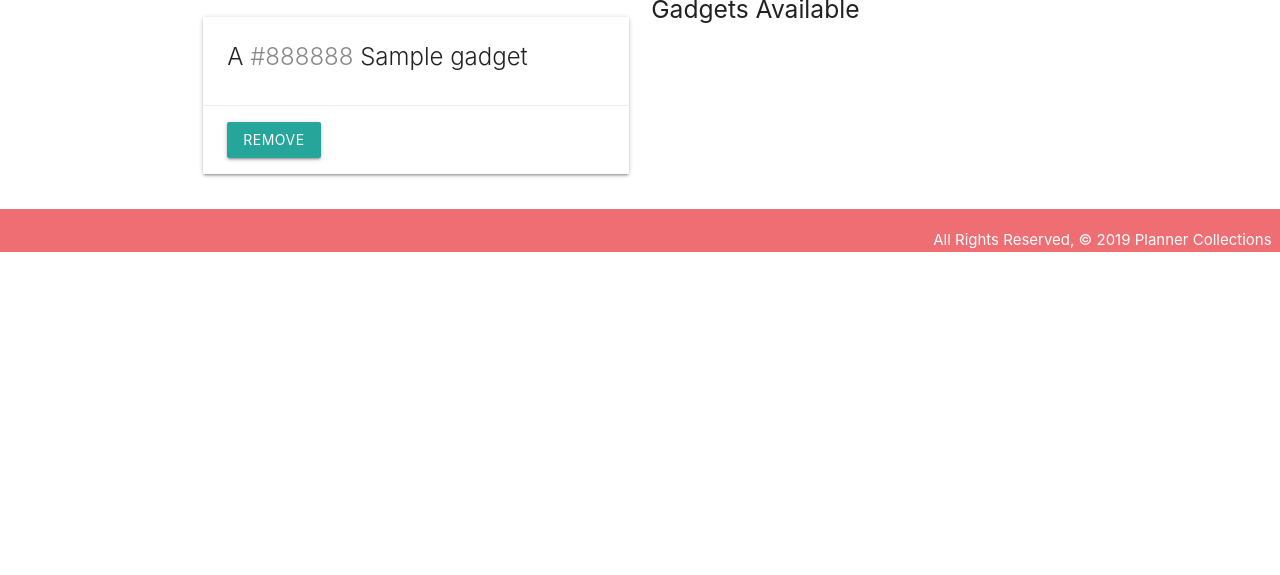
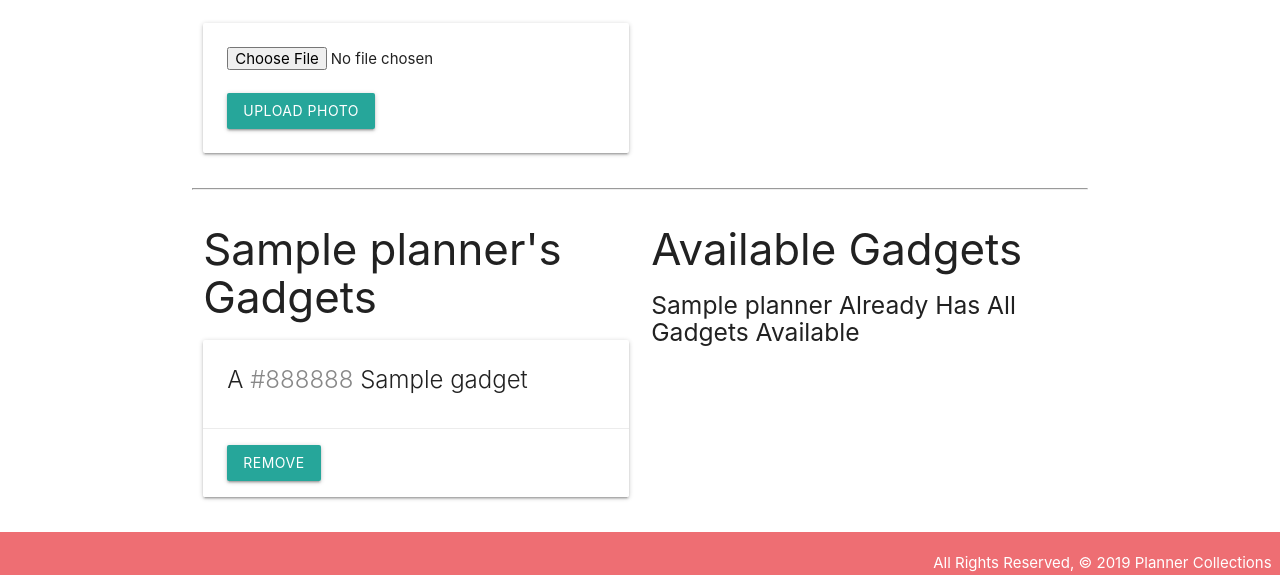
Before and after one commit to brownbugz/finch-collector, a Django app: page /planners/1/ in a window 1280 px wide. Shown: the part 779-1354 px from the top of the page. Before the commit the page ends 1031 px from the top, so only its background shows below. Run offline with Django 3.2, Linux system fonts and the light colour scheme; tables that the repository leaves empty hold one stand-in row (values such as "Sample post").

Commit message:
imports Photo in admin.py

```diff
--- a/main_app/admin.py
+++ b/main_app/admin.py
@@ -1,5 +1,5 @@
 from django.contrib import admin
-from .models import Planner, Accessory, Gadget
+from .models import Planner, Accessory, Gadget, Photo
 
 # Register your models here.
 
--- a/main_app/templates/planners/detail.html
+++ b/main_app/templates/planners/detail.html
@@ -21,6 +21,17 @@
         <a href="{% url 'planners_delete' planner.id %}">Delete</a>
       </div>
     </div>
+    {% for photo in planner.photo_set.all %}
+      <img class="responsive-img card-panel" src="{{photo.url}}">
+    {% empty %}
+      <div class="card-panel teal-text center-align">No Photos Uploaded</div>
+    {% endfor %}
+    <form action="{% url 'add_photo' planner.id %}" enctype="multipart/form-data" method="POST" class="card-panel">
+      {% csrf_token %}
+      <input type="file" name="photo-file">
+      <br><br>
+      <input type="submit" class="btn" value="Upload Photo">
+    </form>
   </div>
   <div class="col s6">
     <form action="{% url 'add_accessory' planner.id %}" method="post">
@@ -54,7 +65,7 @@
 <hr>
 <div class="row">
   <div class="col s6">
-    <h3>{{ planner.name }}'s Toys</h3>
+    <h3>{{ planner.name }}'s Gadgets</h3>
     {% if planner.gadgets.count %}
       {% for gadget in planner.gadgets.all %}
         <div class="card">
```
